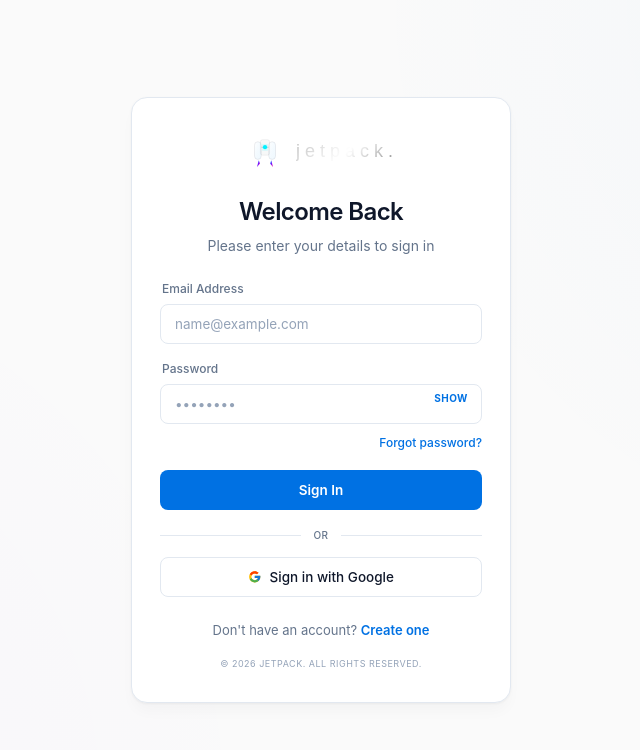
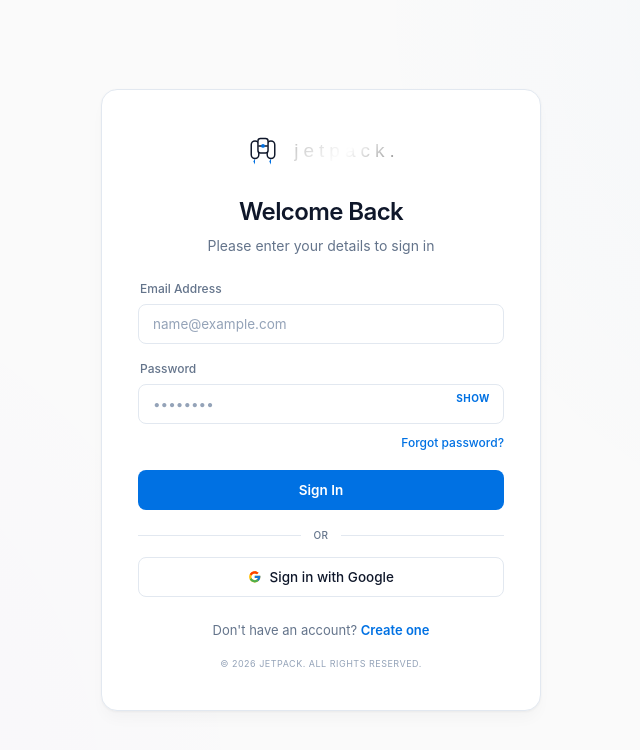
Before and after one commit to Notanormaldev/Jetpack, a React (Vite) app in the folder Frontend/: page /login in a window 1280 px wide. Shown: the top 750 px of the page, without its empty margins (319-959 px from the left). Built offline with nearby package versions, Linux system fonts and the light colour scheme; no server answers.

Commit message:
style: increase card width, padding and improve logo SVG line contrast

```diff
--- a/Frontend/src/app/features/auth/components/Logo.jsx
+++ b/Frontend/src/app/features/auth/components/Logo.jsx
@@ -3,7 +3,7 @@ import React from 'react'
 function Logo({ size = 28, showText = true }) {
   return (
     <div className="flex items-center gap-2.5 select-none logo-container">
-      {/* Sleek iPhone-style Jetpack SVG Logo */}
+      {/* Sleek Minimalist Jetpack SVG Logo */}
       <svg
         width={size}
         height={size}
@@ -12,53 +12,32 @@ function Logo({ size = 28, showText = true }) {
         xmlns="http://www.w3.org/2000/svg"
         className="logo-icon-svg"
       >
-        <defs>
-          {/* Cyber-Cyan/Violet Gradient for Jetpack Boosters */}
-          <linearGradient id="jetpack-glow" x1="0%" y1="0%" x2="100%" y2="100%">
-            <stop offset="0%" stopColor="#00F0FF" />
-            <stop offset="50%" stopColor="#7000FF" />
-            <stop offset="100%" stopColor="#FF007A" />
-          </linearGradient>
-          {/* Sleek Glass White Gradient with Icy Tint */}
-          <linearGradient id="glass-grad" x1="0%" y1="0%" x2="100%" y2="100%">
-            <stop offset="0%" stopColor="rgba(255, 255, 255, 0.95)" />
-            <stop offset="100%" stopColor="rgba(224, 242, 254, 0.5)" />
-          </linearGradient>
-          {/* Dark theme shadow */}
-          <filter id="glow" x="-20%" y="-20%" width="140%" height="140%">
-            <feGaussianBlur stdDeviation="8" result="blur" />
-            <feComposite in="SourceGraphic" in2="blur" operator="over" />
-          </filter>
-        </defs>
-
-        {/* Back Flame Glow */}
+        {/* Engine Flames (Apple Blue Boosters) */}
         <path
-          d="M35 72 L31 88 L38 80 Z"
-          fill="url(#jetpack-glow)"
-          opacity="0.95"
+          d="M31 68 L31 82 L27 75 Z"
+          fill="#0071E3"
         />
         <path
-          d="M65 72 L69 88 L62 80 Z"
-          fill="url(#jetpack-glow)"
-          opacity="0.95"
+          d="M69 68 L69 82 L65 75 Z"
+          fill="#0071E3"
         />
 
-        {/* Jetpack Outer Thruster Bodies (L & R) */}
-        <rect x="25" y="28" width="16" height="42" rx="8" fill="url(#glass-grad)" stroke="rgba(15, 23, 42, 0.12)" strokeWidth="1.5" />
-        <rect x="59" y="28" width="16" height="42" rx="8" fill="url(#glass-grad)" stroke="rgba(15, 23, 42, 0.12)" strokeWidth="1.5" />
+        {/* Jetpack Cylinders (L & R) */}
+        <rect x="22" y="26" width="18" height="42" rx="9" fill="#FFFFFF" stroke="#0F172A" strokeWidth="3.5" />
+        <rect x="60" y="26" width="18" height="42" rx="9" fill="#FFFFFF" stroke="#0F172A" strokeWidth="3.5" />
 
-        {/* Jetpack Center Body Harness */}
-        <rect x="39" y="23" width="22" height="37" rx="5" fill="rgba(15, 23, 42, 0.03)" stroke="rgba(15, 23, 42, 0.1)" strokeWidth="1.2" />
+        {/* Center Harness Bridge */}
+        <rect x="38" y="20" width="24" height="35" rx="6" fill="#FFFFFF" stroke="#0F172A" strokeWidth="3.5" />
 
-        {/* Connecting Tubes */}
-        <path d="M41 41 H59" stroke="rgba(15, 23, 42, 0.18)" strokeWidth="2" />
+        {/* Connection Tubes */}
+        <path d="M40 38 H60" stroke="#0F172A" strokeWidth="3.5" strokeLinecap="round" />
 
         {/* Core Power Node */}
-        <circle cx="50" cy="41" r="5" fill="#00F0FF" filter="url(#glow)" />
+        <circle cx="50" cy="38" r="4.5" fill="#0071E3" />
       </svg>
 
       {showText && (
-        <span className="logo-text font-bold tracking-[1.5px] text-[var(--ios-text)]" style={{ fontSize: '18px', textTransform: 'lowercase', fontFamily: "'Space Grotesk', sans-serif" }}>
+        <span className="logo-text font-bold tracking-[1.5px] text-[var(--ios-text)]" style={{ fontSize: '19px', textTransform: 'lowercase', fontFamily: "'Space Grotesk', sans-serif" }}>
           jetpack<span style={{ color: '#0071E3' }}>.</span>
         </span>
       )}
--- a/Frontend/src/app/features/auth/pages/Auth.css
+++ b/Frontend/src/app/features/auth/pages/Auth.css
@@ -42,7 +42,7 @@
 /* ════════ AUTH CARD ════════ */
 .genz-auth-card-wrapper {
   width: 100%;
-  max-width: 380px;
+  max-width: 440px;
   z-index: 10;
   animation: cardEntrance 0.5s cubic-bezier(0.16, 1, 0.3, 1) both;
 }
@@ -56,7 +56,7 @@
   background: var(--ios-glass);
   border: 1px solid var(--ios-glass-border);
   border-radius: 16px;
-  padding: 32px 28px;
+  padding: 40px 36px;
   box-shadow: 0 1px 3px 0 rgba(0, 0, 0, 0.05),
               0 10px 15px -3px rgba(0, 0, 0, 0.03);
   display: flex;
--- a/Frontend/src/app/features/auth/pages/JetpackPanel.css
+++ b/Frontend/src/app/features/auth/pages/JetpackPanel.css
@@ -37,11 +37,11 @@
 /* ════════ MAIN CONTAINER ════════ */
 .jetpack-panel-container {
   width: 100%;
-  max-width: 580px;
+  max-width: 660px;
   background: var(--ios-glass);
   border: 1px solid var(--ios-glass-border);
   border-radius: 16px;
-  padding: 32px 28px;
+  padding: 40px 36px;
   z-index: 10;
   box-shadow: 0 1px 3px 0 rgba(0, 0, 0, 0.05),
               0 10px 15px -3px rgba(0, 0, 0, 0.03);
```
